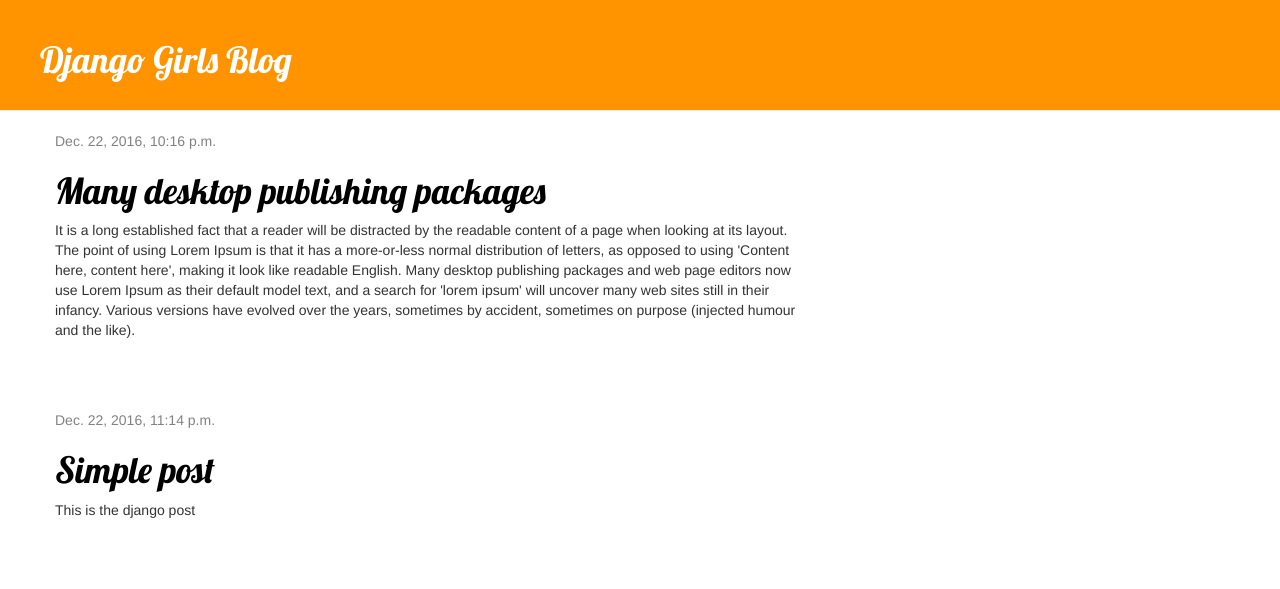
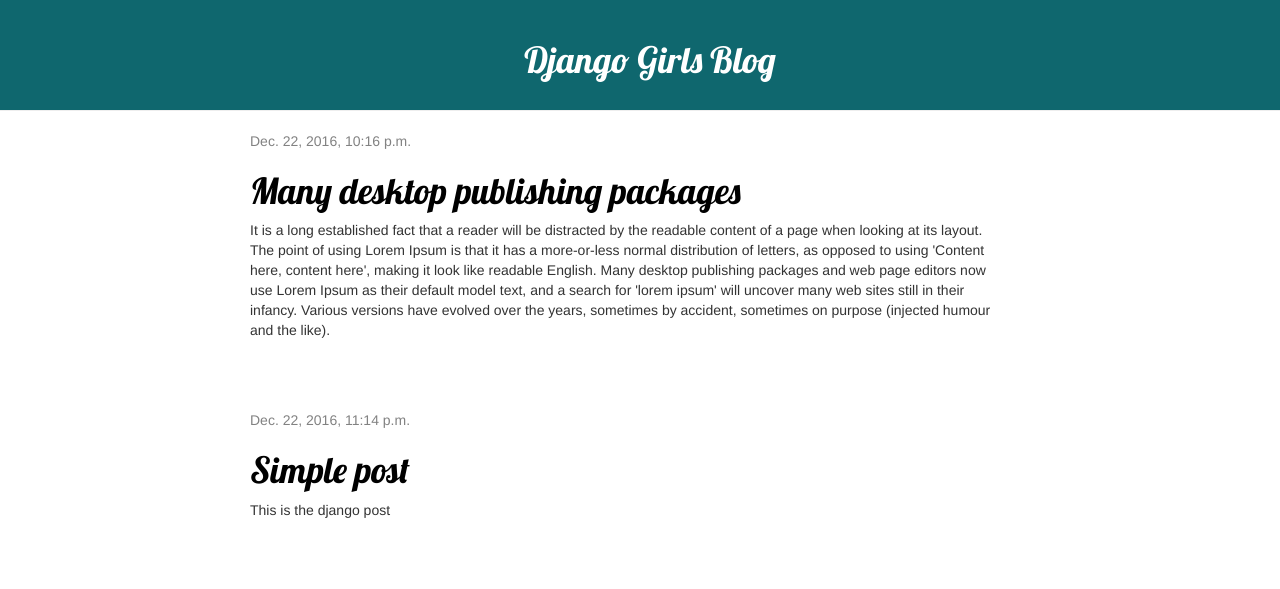
Before and after one commit to DejanLe/django-app, a Django app: page / in a window 1280 px wide. Shown: the top 589 px of the page. Run offline with Django 3.2, Linux system fonts and the light colour scheme; data comes from the database, SQL or seed files in the repository; some libraries are stand-ins or nearby versions.

Commit message:
add header color, style container

```diff
--- a/blog/static/css/blog.css
+++ b/blog/static/css/blog.css
@@ -1,5 +1,5 @@
  .page-header {
- 	background-color: #ff9400;
+ 	background-color: #0f676e;
  	margin-top: 0;
  	padding: 20px 20px 20px 40px;
  }
--- a/blog/templates/blog/base.html
+++ b/blog/templates/blog/base.html
@@ -9,11 +9,11 @@
     </head>
     <body>
         <div class="page-header">
-            <h1><a href="/">Django Girls Blog</a></h1>
+            <h1 class="text-center"><a  href="/">Django Girls Blog</a></h1>
         </div>
 			<div class="content container">
 				<div class="row">
-					<div class="col-md-8">
+					 <div class="col-lg-8 col-lg-offset-2 col-md-10 col-md-offset-1">
 						{% block content %}
 						{% endblock %}
 					</div>
```
